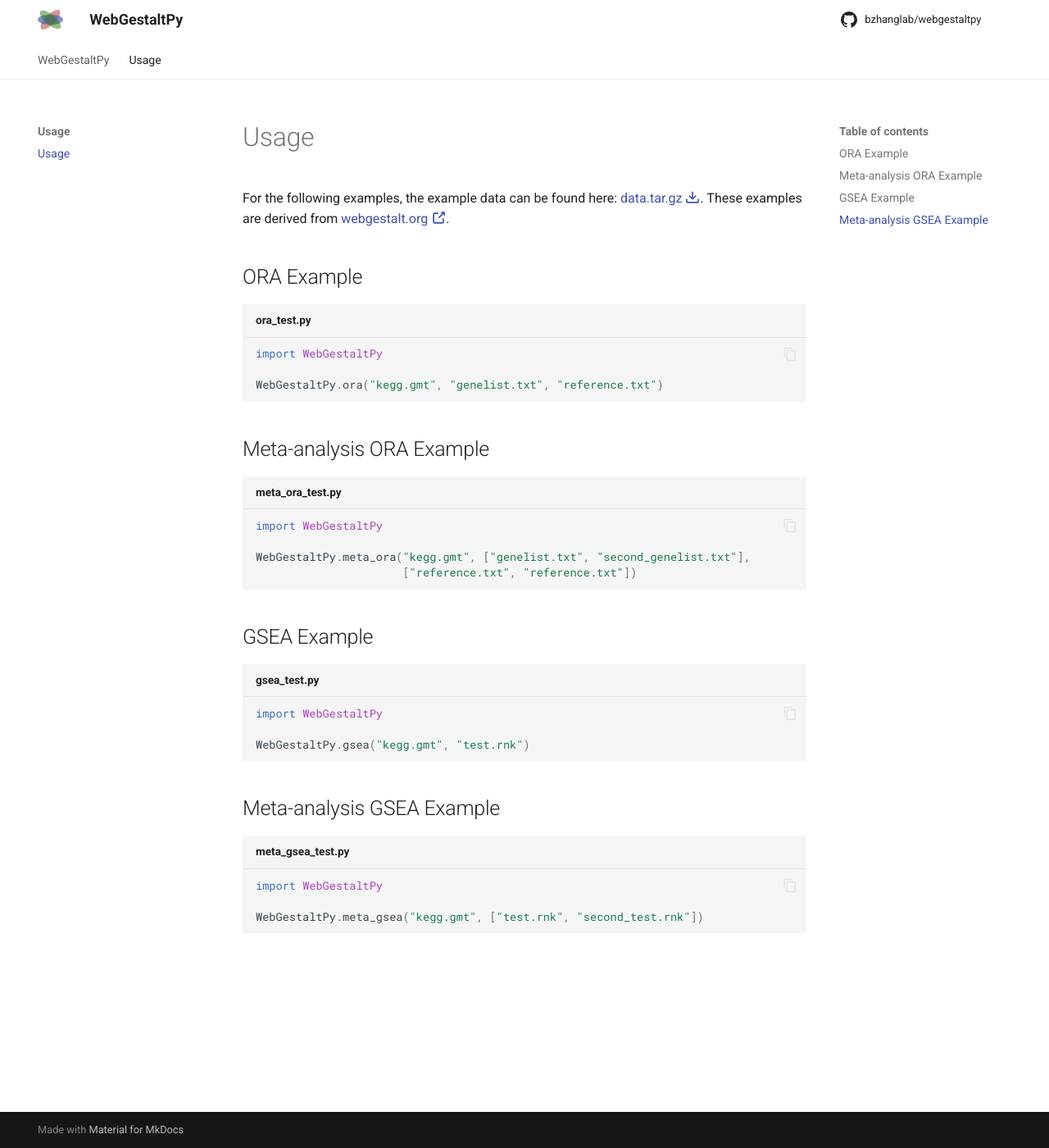
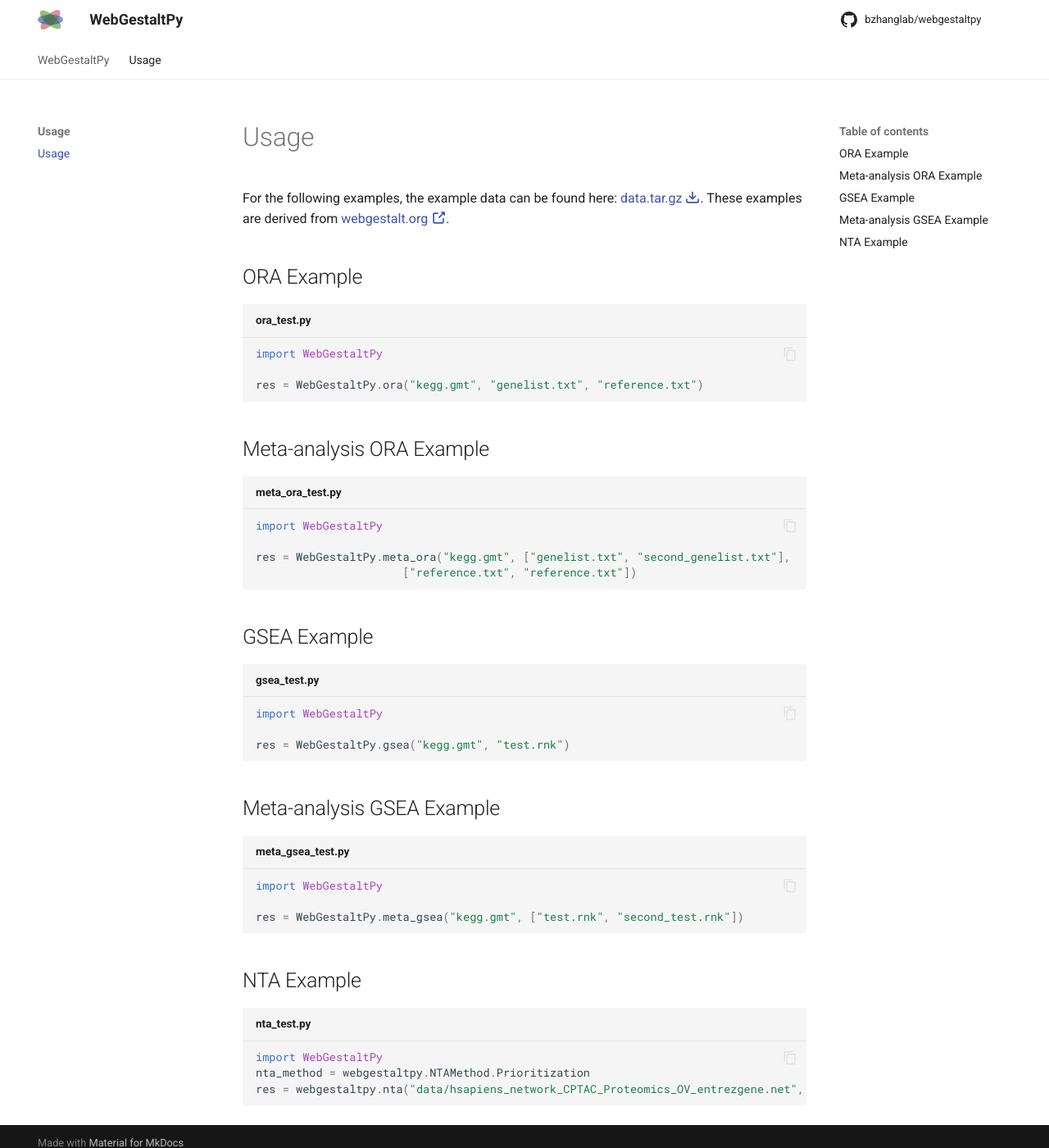
Before and after one commit to bzhanglab/webgestaltpy, an MkDocs documentation site: the page built from docs/Usage/index.md, in a window 1280 px wide and 1400 px high. Shown: the whole window at 82% size. Built offline with MkDocs 1.6.1 and Material for MkDocs 9.7.7, drawn with Linux system fonts in a browser that asks for light colours; comment, search, counter and statistics services are not loaded; the version menu is left out.

Commit message:
docs: improve NTA documentation

````diff
--- a/docs/Usage/index.md
+++ b/docs/Usage/index.md
@@ -8,7 +8,7 @@ For the following examples, the example data can be found here: [data.tar.gz :oc
 ```python title="ora_test.py"
 import WebGestaltPy
 
-WebGestaltPy.ora("kegg.gmt", "genelist.txt", "reference.txt")
+res = WebGestaltPy.ora("kegg.gmt", "genelist.txt", "reference.txt")
 ```
 
 ## Meta-analysis ORA Example
@@ -17,7 +17,7 @@ WebGestaltPy.ora("kegg.gmt", "genelist.txt", "reference.txt")
 ```python title="meta_ora_test.py"
 import WebGestaltPy
 
-WebGestaltPy.meta_ora("kegg.gmt", ["genelist.txt", "second_genelist.txt"],
+res = WebGestaltPy.meta_ora("kegg.gmt", ["genelist.txt", "second_genelist.txt"],
                       ["reference.txt", "reference.txt"])
 ```
 
@@ -26,7 +26,7 @@ WebGestaltPy.meta_ora("kegg.gmt", ["genelist.txt", "second_genelist.txt"],
 ```python title="gsea_test.py"
 import WebGestaltPy
 
-WebGestaltPy.gsea("kegg.gmt", "test.rnk")
+res = WebGestaltPy.gsea("kegg.gmt", "test.rnk")
 ```
 
 ## Meta-analysis GSEA Example
@@ -34,5 +34,13 @@ WebGestaltPy.gsea("kegg.gmt", "test.rnk")
 ```python title="meta_gsea_test.py"
 import WebGestaltPy
 
-WebGestaltPy.meta_gsea("kegg.gmt", ["test.rnk", "second_test.rnk"])
+res = WebGestaltPy.meta_gsea("kegg.gmt", ["test.rnk", "second_test.rnk"])
 ```
+
+## NTA Example
+
+```python title="nta_test.py"
+import WebGestaltPy
+nta_method = webgestaltpy.NTAMethod.Prioritization
+res = webgestaltpy.nta("data/hsapiens_network_CPTAC_Proteomics_OV_entrezgene.net", "data/net_genes.txt", nta_method, 5)
+```
````
Also changed, not shown: docs/index.md (+1 -1 lines), 1 other file.
